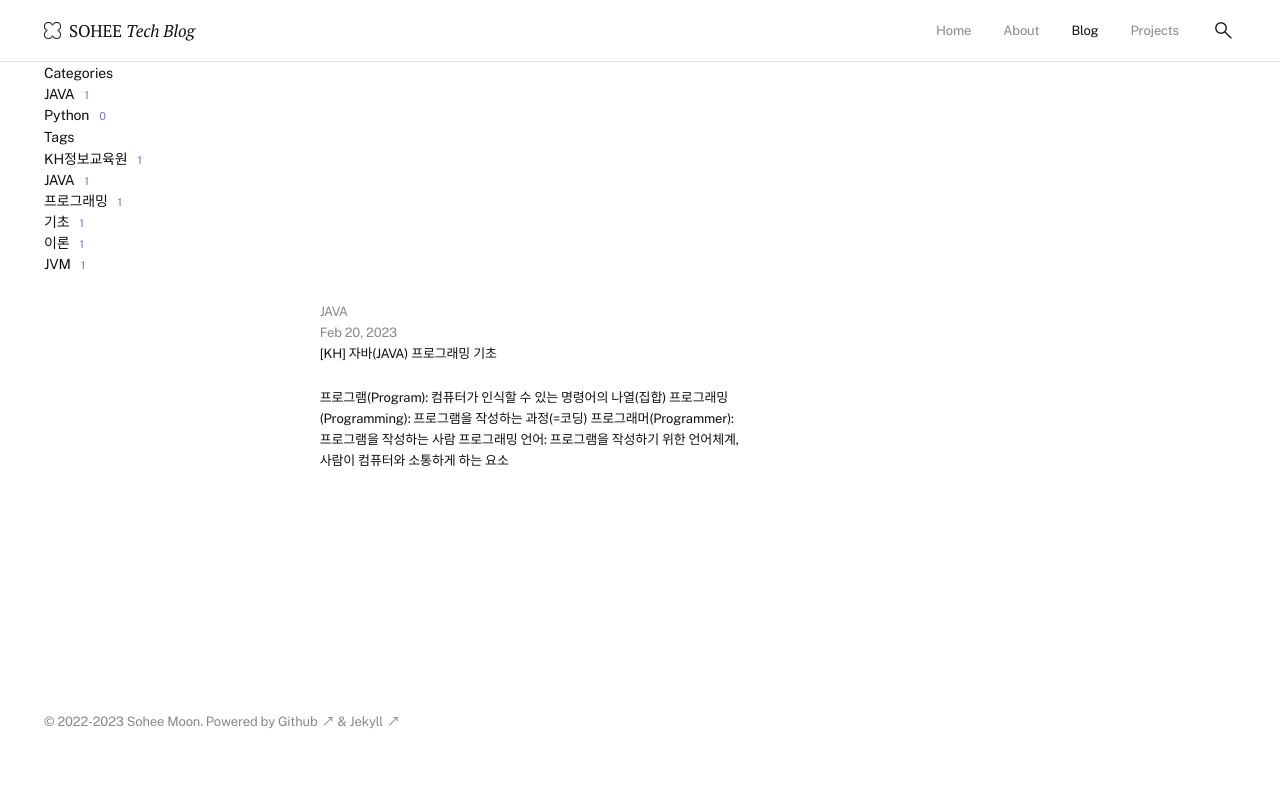
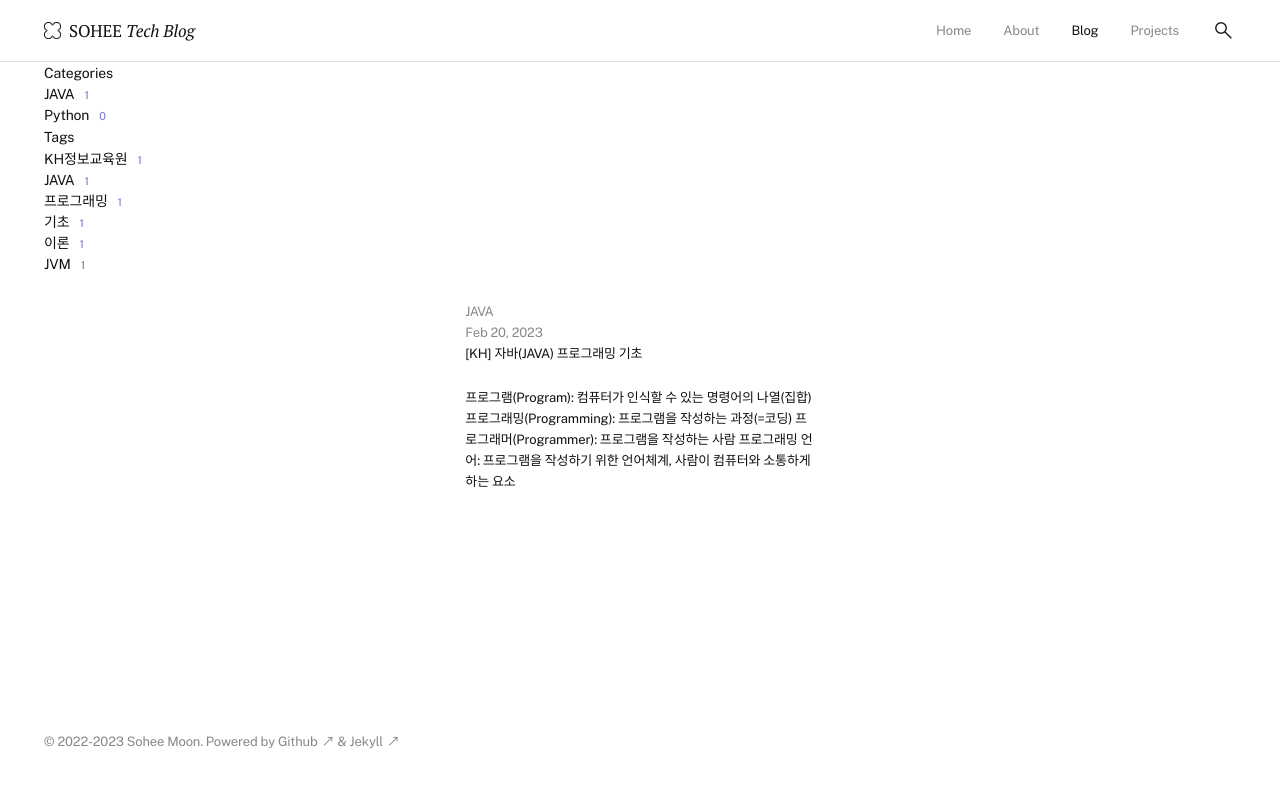
Before and after one commit to soheetech/soheetech.github.io, a Jekyll site: the page built from blog.md, in a window 1280 px wide. Shown: the top 788 px of the page. Built offline with Jekyll 4.4.1, drawn with Linux system fonts in a browser that asks for light colours.

Commit message:
Update main.scss

```diff
--- a/assets/css/main.scss
+++ b/assets/css/main.scss
@@ -272,8 +272,10 @@ footer {
 
 /* sidebar */
 
+.p-archive article { width: calc( (100% / 3) * 2 ); }
+
 #sidebar {
-  width: calc( 100% / 3);
+  width: calc( 100% / 3 );
 }
 
 
```
